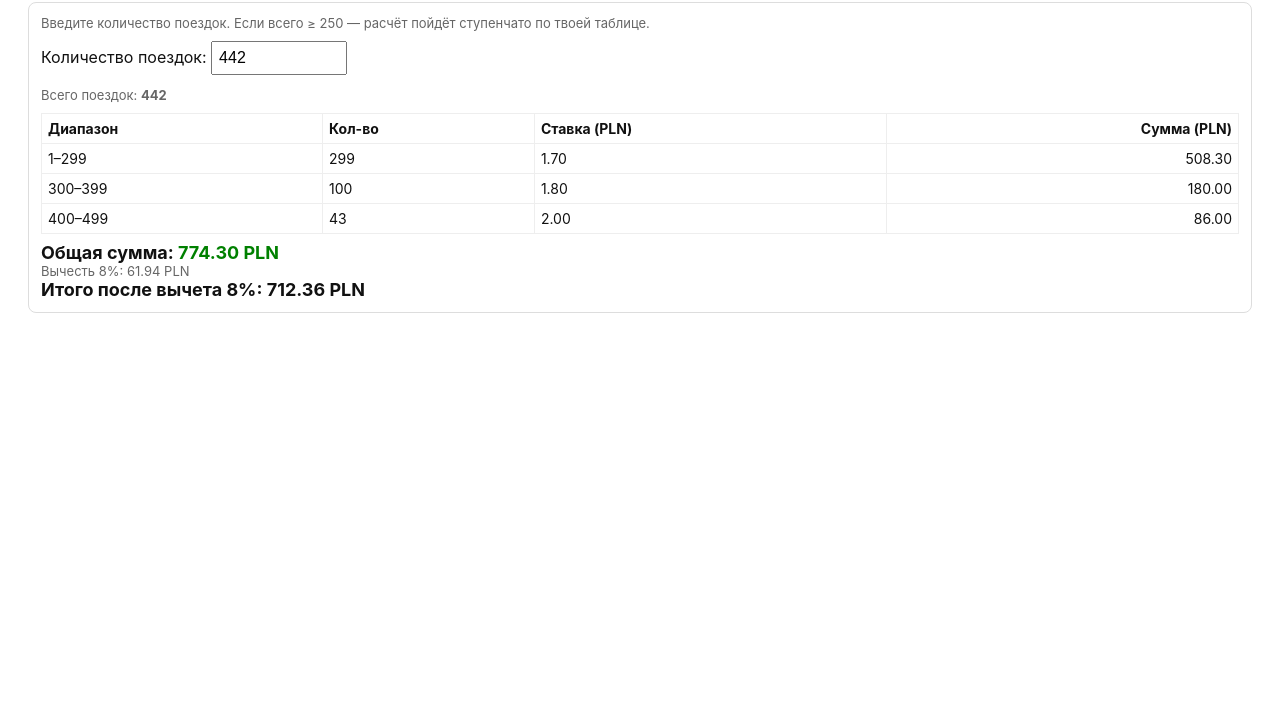
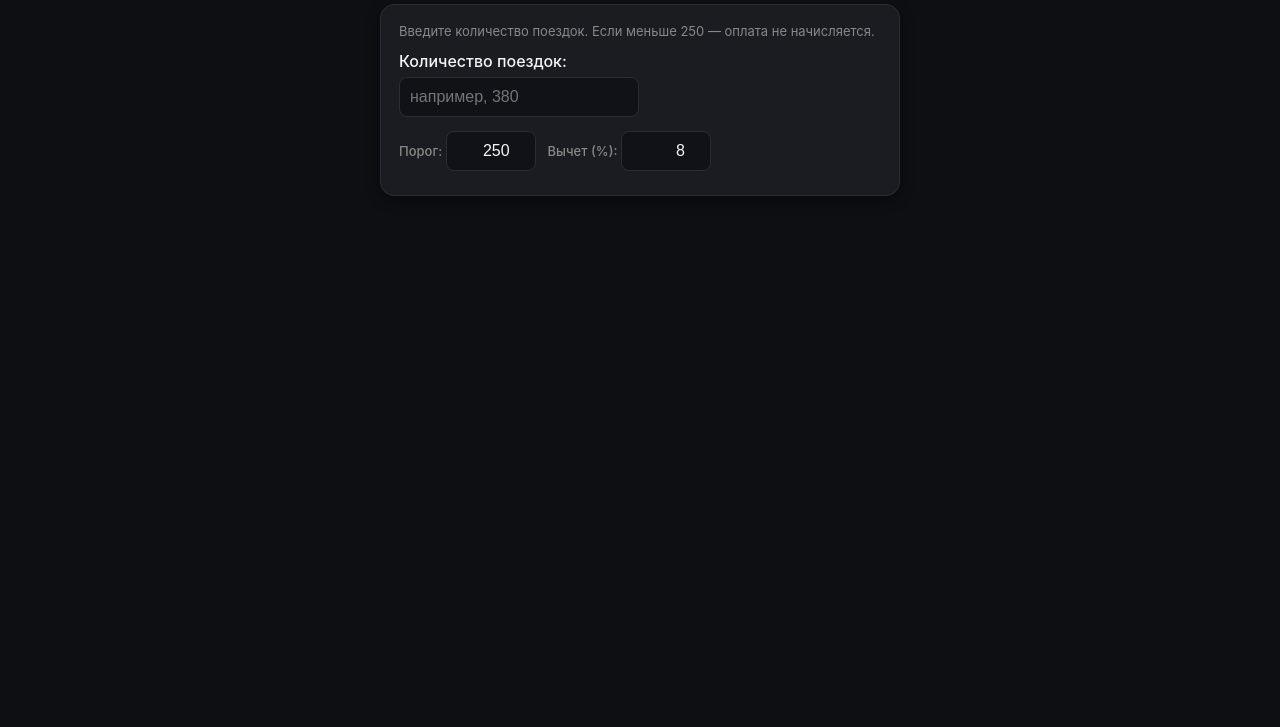
Before and after one commit to martovskyii/payment-calculator, a plain HTML site: page index.html in a window 1280 px wide. Shown: the part 73-800 px from the top of the page. Drawn offline with Linux system fonts and the light colour scheme.

Commit message:
Update index.html

```diff
--- a/index.html
+++ b/index.html
@@ -2,34 +2,150 @@
 <html lang="ru">
 <head>
   <meta charset="utf-8">
-  <title>Калькулятор выплат (точные ставки)</title>
+  <title>Калькулятор выплат</title>
   <meta name="viewport" content="width=device-width,initial-scale=1">
   <style>
-    body { font-family: -apple-system, BlinkMacSystemFont, "Segoe UI", Roboto, "Helvetica Neue", Arial; padding:20px; color:#111; }
-    h1 { font-size:20px; margin-bottom:5px; }
-    .card { border:1px solid #ddd; border-radius:8px; padding:12px; margin-top:10px; background:#fff; }
-    input[type=number] { width:120px; padding:6px; font-size:16px; }
-    table { width:100%; border-collapse:collapse; margin-top:10px; }
-    th, td { border:1px solid #eee; padding:6px; text-align:left; font-size:14px; }
-    .right { text-align:right; }
-    .muted { color:#666; font-size:13px; }
-    .big { font-weight:700; font-size:18px; }
-    .ok { color:green; font-weight:700; }
+    :root {
+      --bg: #0e0f12;
+      --card-bg: #1a1c21;
+      --text: #f5f5f5;
+      --muted: #888;
+      --accent: #4da3ff;
+      --border: #2a2d33;
+      --green: #55d66b;
+      --red: #ff5c5c;
+    }
+    * { box-sizing: border-box; }
+    body {
+      font-family: -apple-system, BlinkMacSystemFont, "Segoe UI", Roboto, "Helvetica Neue", Arial;
+      background: var(--bg);
+      color: var(--text);
+      padding: 24px;
+      margin: 0;
+      min-height: 100vh;
+      display: flex;
+      flex-direction: column;
+      align-items: center;
+      justify-content: flex-start;
+    }
+    h1 {
+      font-size: 22px;
+      margin-bottom: 12px;
+      font-weight: 700;
+      color: var(--accent);
+      text-align: center;
+    }
+    .card {
+      background: var(--card-bg);
+      border: 1px solid var(--border);
+      border-radius: 14px;
+      padding: 18px;
+      box-shadow: 0 4px 14px rgba(0,0,0,0.4);
+      max-width: 520px;
+      width: 100%;
+      transition: all 0.3s ease;
+    }
+    .muted {
+      color: var(--muted);
+      font-size: 13px;
+      margin-bottom: 12px;
+    }
+    label {
+      display: block;
+      font-weight: 500;
+      margin-bottom: 6px;
+    }
+    input[type=number] {
+      width: 100%;
+      max-width: 240px;
+      padding: 10px;
+      font-size: 16px;
+      border: 1px solid var(--border);
+      border-radius: 8px;
+      background: #111217;
+      color: var(--text);
+      outline: none;
+      transition: border 0.25s ease, box-shadow 0.25s ease;
+    }
+    input[type=number]:focus {
+      border-color: var(--accent);
+      box-shadow: 0 0 6px rgba(77,163,255,0.4);
+    }
+    table {
+      width: 100%;
+      border-collapse: collapse;
+      margin-top: 14px;
+      font-size: 14px;
+      animation: fadeIn 0.5s ease forwards;
+    }
+    th, td {
+      border-bottom: 1px solid #2a2d33;
+      padding: 8px 6px;
+      text-align: left;
+    }
+    th {
+      font-weight: 600;
+      font-size: 13px;
+      color: var(--muted);
+      background: #1d1f25;
+    }
+    td.right { text-align: right; }
+    .big {
+      font-weight: 700;
+      font-size: 18px;
+      margin-top: 10px;
+    }
+    .ok {
+      color: var(--green);
+    }
+    .fade {
+      opacity: 0;
+      transform: translateY(15px);
+      transition: all 0.4s cubic-bezier(0.4, 0.1, 0.3, 1);
+    }
+    .fade.show {
+      opacity: 1;
+      transform: translateY(0);
+    }
+    .config {
+      display: flex;
+      flex-wrap: wrap;
+      gap: 12px;
+      margin-top: 14px;
+    }
+    .config input {
+      width: 90px;
+      text-align: right;
+    }
+    .config label {
+      font-size: 13px;
+      color: var(--muted);
+    }
+    @keyframes fadeIn {
+      from { opacity: 0; transform: translateY(10px); }
+      to { opacity: 1; transform: translateY(0); }
+    }
+    @media (max-width: 480px) {
+      body { padding: 12px; }
+      .card { padding: 14px; }
+    }
   </style>
 </head>
 <body>
-  <h1>Калькулятор выплат (точные ставки)</h1>
+  <h1>Калькулятор выплат</h1>
   <div class="card">
-    <div class="muted">Введите количество поездок. Если всего ≥ 250 — расчёт пойдёт ступенчато по твоей таблице.</div>
-    <div style="margin-top:10px">
-      <label>Количество поездок: <input id="trips" type="number" min="0" value="442"></label>
+    <div class="muted">Введите количество поездок. Если меньше 250 — оплата не начисляется.</div>
+    <label for="trips">Количество поездок:</label>
+    <input id="trips" type="number" min="0" placeholder="например, 380">
+    <div class="config">
+      <label>Порог: <input id="threshold" type="number" min="0" value="250"></label>
+      <label>Вычет (%): <input id="deduct" type="number" min="0" max="100" value="8"></label>
     </div>
-    <div id="result" style="margin-top:12px"></div>
+    <div id="result" class="fade"></div>
   </div>
 
   <script>
-    const threshold = 250;
-    const tiers = [
+    const defaultTiers = [
       {start: 1, end: 299, rate: 1.70},
       {start: 300, end: 399, rate: 1.80},
       {start: 400, end: 499, rate: 2.00},
@@ -37,62 +153,72 @@
       {start: 600, end: Infinity, rate: 2.50}
     ];
 
-    function calculate(n) {
+    function format(n) {
+      return new Intl.NumberFormat('ru-RU', {
+        minimumFractionDigits: 2,
+        maximumFractionDigits: 2
+      }).format(n);
+    }
+
+    function calculate(n, threshold, deductionPercent) {
       n = Math.floor(Number(n) || 0);
-      if (n < threshold) {
-        return {paid: false, total: 0, breakdown: [], after8: 0};
-      }
+      if (n < threshold) return {paid: false, total: 0, breakdown: [], after: 0};
       let total = 0;
       const breakdown = [];
-      for (const t of tiers) {
+      for (const t of defaultTiers) {
         const lower = Math.max(t.start, 1);
         const upper = Math.min(n, t.end);
         if (upper >= lower) {
           const count = upper - lower + 1;
-          const sum = +(count * t.rate).toFixed(2);
+          const sum = count * t.rate;
           total += sum;
-          breakdown.push({range: t.start + "–" + (t.end === Infinity ? (">= " + t.start) : t.end),
-                          count, rate: t.rate, sum});
+          breakdown.push({
+            range: (t.end === Infinity ? `${t.start}+` : `${t.start}–${t.end}`),
+            count, rate: t.rate, sum
+          });
         }
         if (upper === n) break;
       }
-      total = +total.toFixed(2);
-      const after8 = +(total * 0.92).toFixed(2);
-      return {paid: true, total, breakdown, after8};
+      total = Math.round(total * 100) / 100;
+      const after = Math.round(total * (1 - deductionPercent / 100) * 100) / 100;
+      return {paid: true, total, breakdown, after};
     }
 
-    function render(res, n) {
+    function render(res, n, threshold, deductionPercent) {
       const div = document.getElementById('result');
+      div.classList.remove('show');
+      if (!n) { div.innerHTML = ''; return; }
       if (!res.paid) {
-        div.innerHTML = '<div class="muted big">Всего поездок: ' + n + ' — меньше ' + threshold + ' → оплата не начисляется.</div>';
+        div.innerHTML = `<div class="muted big">Поездок: ${n} — меньше ${threshold}.<br>Оплата не начисляется.</div>`;
+        requestAnimationFrame(() => div.classList.add('show'));
         return;
       }
-      let html = '<div class="muted">Всего поездок: <b>' + n + '</b></div>';
-      html += '<table><thead><tr><th>Диапазон</th><th>Кол-во</th><th>Ставка (PLN)</th><th class="right">Сумма (PLN)</th></tr></thead><tbody>';
+      let html = `<div class="muted">Всего поездок: <b>${n}</b></div>`;
+      html += `<table><thead><tr><th>Диапазон</th><th>Кол-во</th><th>Ставка (PLN)</th><th class="right">Сумма (PLN)</th></tr></thead><tbody>`;
       for (const b of res.breakdown) {
-        html += '<tr><td>' + b.range + '</td>'
-             + '<td>' + b.count + '</td>'
-             + '<td>' + b.rate.toFixed(2) + '</td>'
-             + '<td class="right">' + b.sum.toFixed(2) + '</td></tr>';
+        html += `<tr><td>${b.range}</td><td>${b.count}</td><td>${format(b.rate)}</td><td class="right">${format(b.sum)}</td></tr>`;
       }
-      html += '</tbody></table>';
-      html += '<div style="margin-top:8px" class="big">Общая сумма: <span class="ok">' + res.total.toFixed(2) + ' PLN</span></div>';
-      html += '<div class="muted">Вычесть 8%: ' + ( (res.total - res.after8).toFixed(2) ) + ' PLN</div>';
-      html += '<div class="big">Итого после вычета 8%: ' + res.after8.toFixed(2) + ' PLN</div>';
+      html += `</tbody></table>`;
+      html += `<div class="big">Общая сумма: <span class="ok">${format(res.total)} PLN</span></div>`;
+      html += `<div class="muted">Вычет ${deductionPercent}%: ${format(res.total - res.after)} PLN</div>`;
+      html += `<div class="big">Итого после вычета: <span class="ok">${format(res.after)} PLN</span></div>`;
       div.innerHTML = html;
+      requestAnimationFrame(() => div.classList.add('show'));
     }
 
-    document.getElementById('trips').addEventListener('input', e => {
-      const n = Number(e.target.value);
-      const res = calculate(n);
-      render(res, n);
-    });
+    const trips = document.getElementById('trips');
+    const threshold = document.getElementById('threshold');
+    const deduct = document.getElementById('deduct');
 
-    document.addEventListener('DOMContentLoaded', () => {
-      const n = Number(document.getElementById('trips').value);
-      const res = calculate(n);
-      render(res, n);
-    });
+    function recalc() {
+      const n = Number(trips.value);
+      const th = Number(threshold.value);
+      const ded = Number(deduct.value);
+      const res = calculate(n, th, ded);
+      render(res, n, th, ded);
+    }
+
+    [trips, threshold, deduct].forEach(el => el.addEventListener('input', recalc));
   </script>
 </body>
 </html>
```
